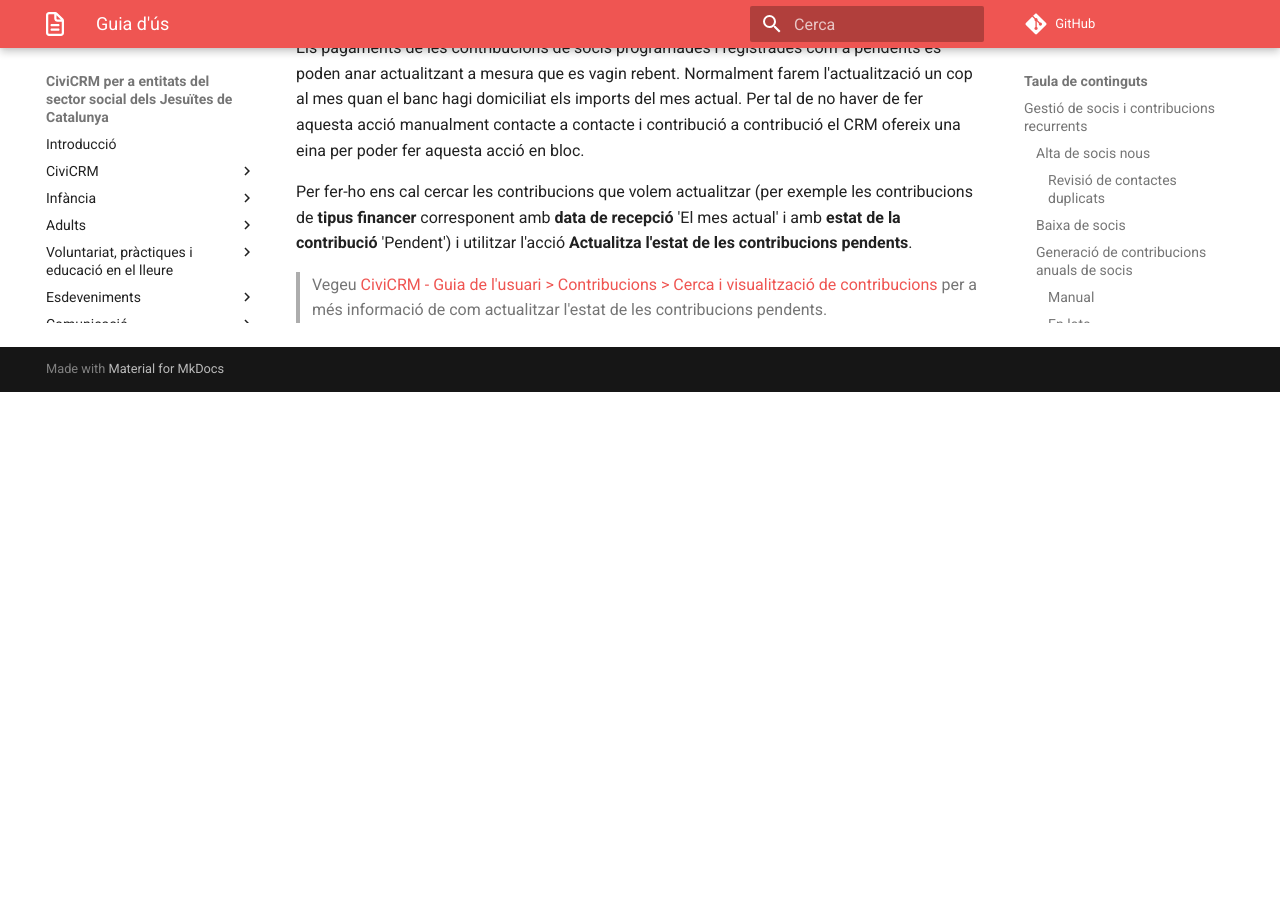
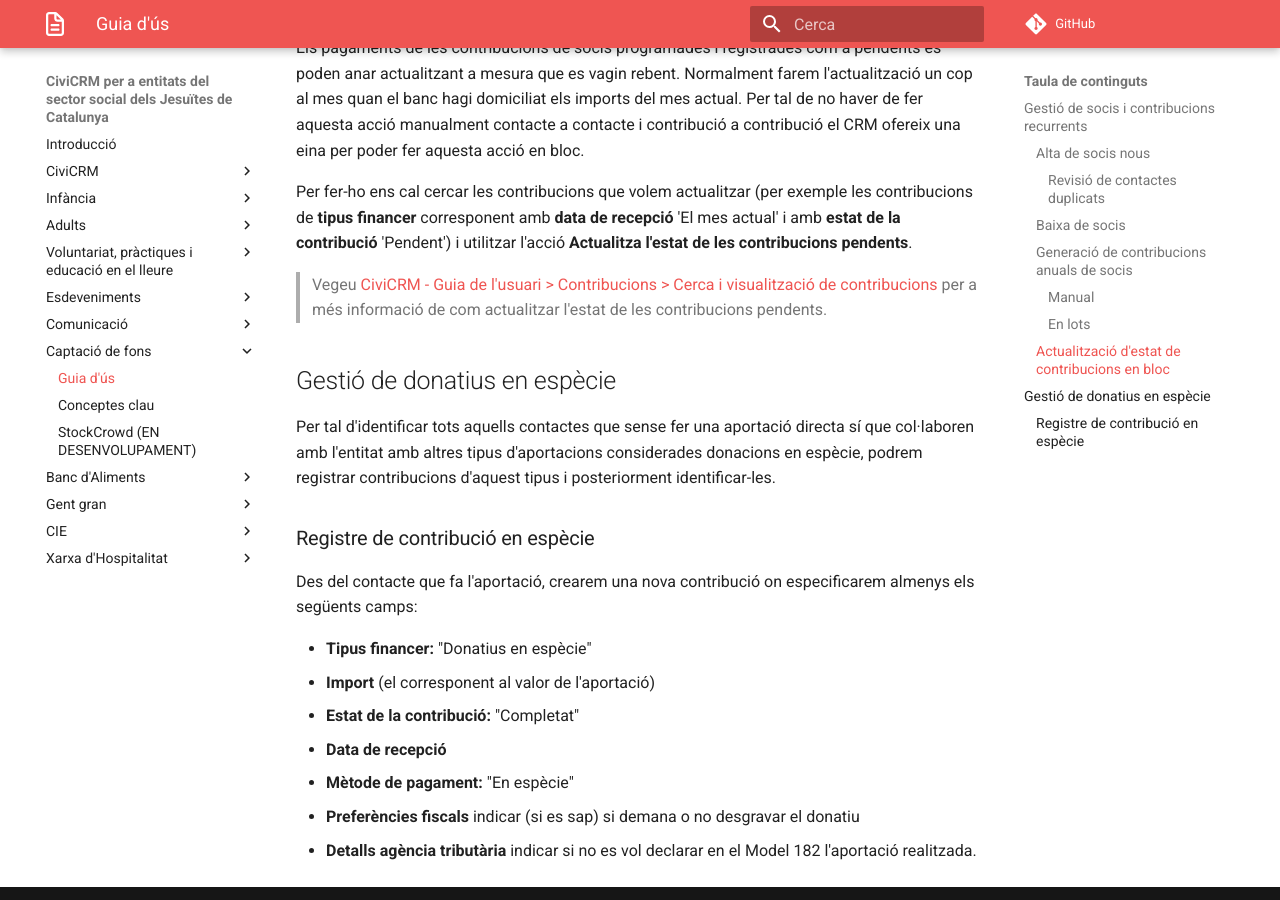
Before and after one commit to xavi-xaloc/civicrm-for-socialsj-doc, an MkDocs documentation site: the page built from docs/captacio-de-fons/guia-us.md, in a window 1280 px wide and 900 px high, scrolled down 2326 px. Built offline with MkDocs 1.6.1 and Material for MkDocs 9.7.7, drawn with Linux system fonts in a browser that asks for light colours; comment, search, counter and statistics services are not loaded; old or Windows-style settings are respelled for this version of MkDocs; before the commit the page ends 2718 px from its top, so only the background shows below that.

Commit message:
Afegeix documentació per donatius en espècie

```diff
--- a/docs/captacio-de-fons/guia-us.md
+++ b/docs/captacio-de-fons/guia-us.md
@@ -105,3 +105,19 @@
 l'acció **Actualitza l'estat de les contribucions pendents**.
 
 > Vegeu [CiviCRM - Guia de l'usuari > Contribucions > Cerca i visualització de contribucions](https://docs.civicrm.org/user/ca/latest/contributions/finding-and-viewing-contributions/) per a més informació de com actualitzar l'estat de les contribucions pendents.
+
+## Gestió de donatius en espècie
+
+Per tal d'identificar tots aquells contactes que sense fer una aportació directa sí que col·laboren amb l'entitat amb altres tipus d'aportacions considerades donacions en espècie, podrem registrar contribucions d'aquest tipus i posteriorment identificar-les.
+
+### Registre de contribució en espècie
+
+Des del contacte que fa l'aportació, crearem una nova contribució on especificarem almenys els següents camps:
+
+- **Tipus financer:** "Donatius en espècie"
+- **Import** (el corresponent al valor de l'aportació)
+- **Estat de la contribució:** "Completat"
+- **Data de recepció**
+- **Mètode de pagament:** "En espècie"
+- **Preferències fiscals** indicar (si es sap) si demana o no desgravar el donatiu
+- **Detalls agència tributària** indicar si no es vol declarar en el Model 182 l'aportació realitzada.
--- a/docs/civicrm/contribucions.md
+++ b/docs/civicrm/contribucions.md
@@ -21,3 +21,7 @@
 - **Fallit** - El processador de pagament ha retornat un error en processar el pagament de la contribució.
 - **Reembossat** - Devolució del pagament de la contribució per part de l'organització.
 - **Retrocedit** - Retrocés de la transacció del pagament de la contribució per part de l'entitat emissora de la targeta.
+
+## Mètodes de pagament
+
+- **En espècie**
```
Also changed, not shown: docs/captacio-de-fons/conceptes-clau.md (+5 -0 lines).
